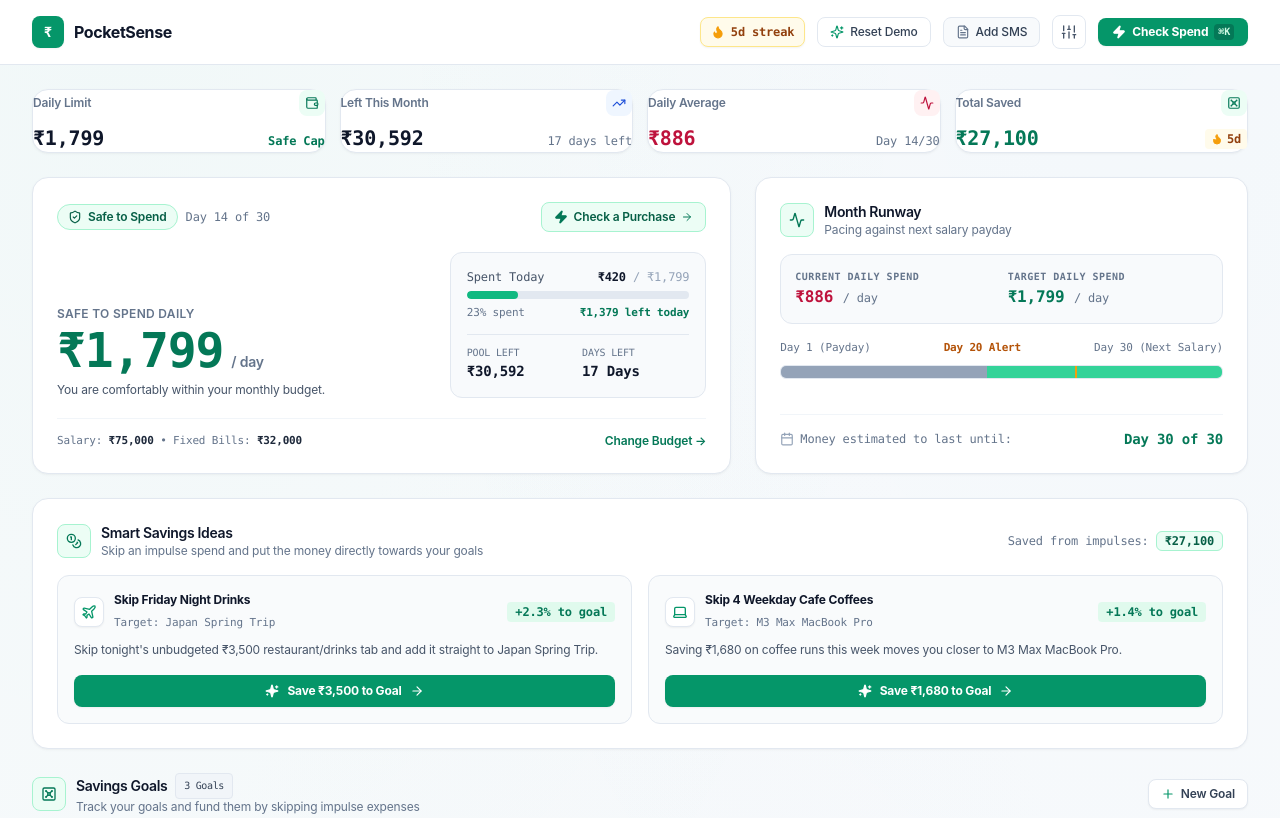
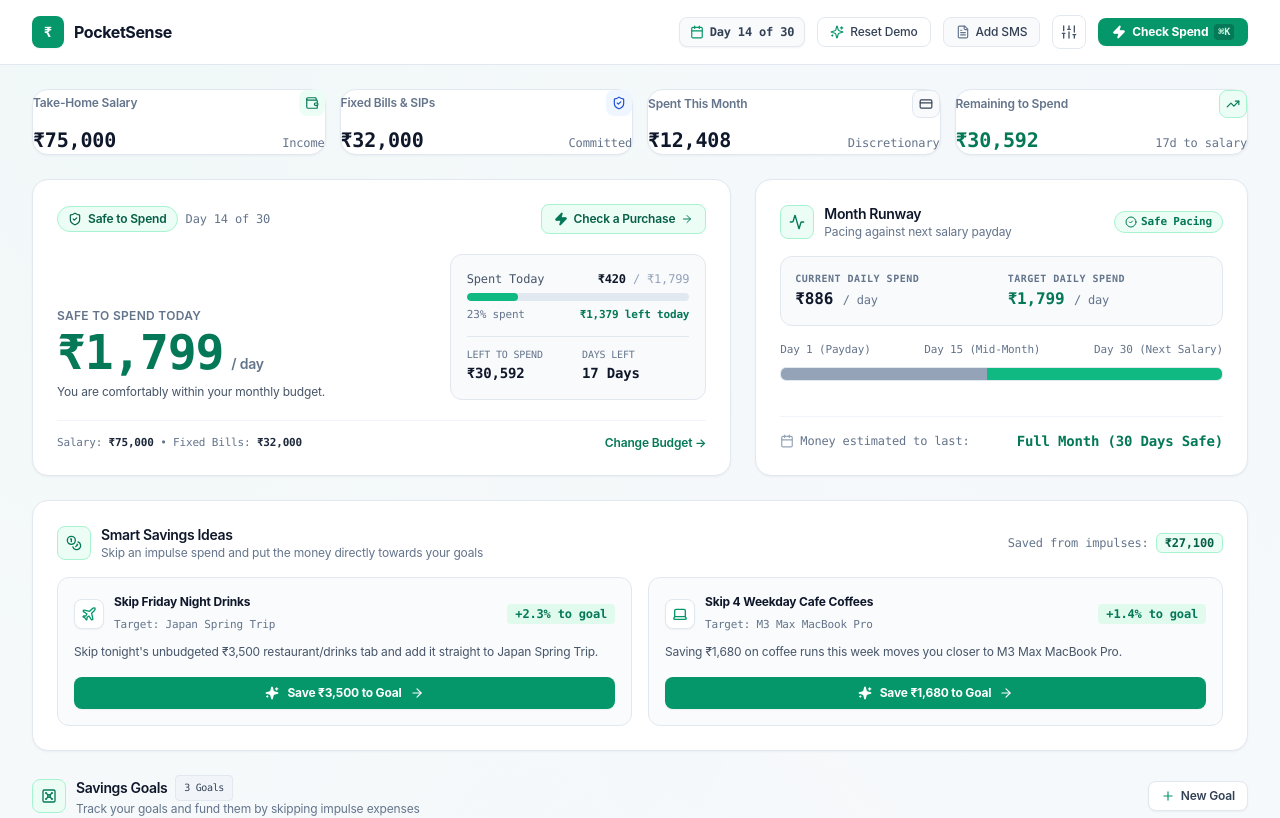
Before and after one commit to GowthamB-09/PocketSense-AI-Arthaton, a Next.js app: page / in a window 1280 px wide. Shown: the top 818 px of the page. Built offline with nearby package versions, Linux system fonts and the light colour scheme.

Commit message:
feat: replace confusing summary cards and fake streak with transparent monthly balance sheet and clean pacing

```diff
--- a/src/app/page.tsx
+++ b/src/app/page.tsx
@@ -17,9 +17,9 @@ import { formatINR } from "@/lib/utils";
 import {
   TrendingUp,
   Wallet,
-  Activity,
-  Flame,
-  Vault,
+  ShieldCheck,
+  CreditCard,
+  Calendar,
 } from "lucide-react";
 
 function DashboardContent() {
@@ -41,64 +41,61 @@ function DashboardContent() {
 
       {/* Main Dashboard */}
       <main className="flex-1 max-w-7xl w-full mx-auto px-4 sm:px-6 lg:px-8 py-6 space-y-6">
-        {/* Simple 4-Card Summary */}
+        {/* Transparent 4-Card Monthly Balance Sheet */}
         <div className="grid grid-cols-2 lg:grid-cols-4 gap-3.5">
-          {/* Daily Limit */}
+          {/* Card 1: Monthly Salary */}
           <div className="fintech-card rounded-2xl p-4.5 bg-white border border-slate-200 shadow-sm flex flex-col justify-between">
             <div className="flex items-center justify-between text-slate-500 mb-2">
-              <span className="text-xs font-semibold text-slate-500">Daily Limit</span>
+              <span className="text-xs font-semibold text-slate-500">Take-Home Salary</span>
               <div className="p-1.5 rounded-lg bg-emerald-50 text-emerald-700">
                 <Wallet className="w-3.5 h-3.5" />
               </div>
             </div>
             <div className="flex items-baseline justify-between font-mono">
-              <span className="text-xl font-bold text-slate-900">{formatINR(analysis.dailySafeToSpend)}</span>
-              <span className="text-xs text-emerald-700 font-semibold">Safe Cap</span>
+              <span className="text-xl font-bold text-slate-900">{formatINR(profile.monthlySalary)}</span>
+              <span className="text-xs text-slate-500 font-normal">Income</span>
             </div>
           </div>
 
-          {/* Left This Month */}
+          {/* Card 2: Fixed Essentials */}
           <div className="fintech-card rounded-2xl p-4.5 bg-white border border-slate-200 shadow-sm flex flex-col justify-between">
             <div className="flex items-center justify-between text-slate-500 mb-2">
-              <span className="text-xs font-semibold text-slate-500">Left This Month</span>
+              <span className="text-xs font-semibold text-slate-500">Fixed Bills &amp; SIPs</span>
               <div className="p-1.5 rounded-lg bg-blue-50 text-blue-700">
+                <ShieldCheck className="w-3.5 h-3.5" />
+              </div>
+            </div>
+            <div className="flex items-baseline justify-between font-mono">
+              <span className="text-xl font-bold text-slate-900">{formatINR(profile.fixedEssentials)}</span>
+              <span className="text-xs text-slate-500 font-normal">Committed</span>
+            </div>
+          </div>
+
+          {/* Card 3: Spent This Month */}
+          <div className="fintech-card rounded-2xl p-4.5 bg-white border border-slate-200 shadow-sm flex flex-col justify-between">
+            <div className="flex items-center justify-between text-slate-500 mb-2">
+              <span className="text-xs font-semibold text-slate-500">Spent This Month</span>
+              <div className="p-1.5 rounded-lg bg-slate-50 text-slate-700 border border-slate-200">
+                <CreditCard className="w-3.5 h-3.5" />
+              </div>
+            </div>
+            <div className="flex items-baseline justify-between font-mono">
+              <span className="text-xl font-bold text-slate-900">{formatINR(analysis.discretionarySpentSoFar)}</span>
+              <span className="text-xs text-slate-500 font-normal">Discretionary</span>
+            </div>
+          </div>
+
+          {/* Card 4: Remaining to Spend */}
+          <div className="fintech-card rounded-2xl p-4.5 bg-white border border-slate-200 shadow-sm flex flex-col justify-between">
+            <div className="flex items-center justify-between text-slate-500 mb-2">
+              <span className="text-xs font-semibold text-slate-500">Remaining to Spend</span>
+              <div className="p-1.5 rounded-lg bg-emerald-50 text-emerald-700 border border-emerald-200">
                 <TrendingUp className="w-3.5 h-3.5" />
               </div>
             </div>
             <div className="flex items-baseline justify-between font-mono">
-              <span className="text-xl font-bold text-slate-900">{formatINR(analysis.remainingMonthlyPool)}</span>
-              <span className="text-xs text-slate-500">{analysis.daysRemaining} days left</span>
-            </div>
-          </div>
-
-          {/* Daily Average */}
-          <div className="fintech-card rounded-2xl p-4.5 bg-white border border-slate-200 shadow-sm flex flex-col justify-between">
-            <div className="flex items-center justify-between text-slate-500 mb-2">
-              <span className="text-xs font-semibold text-slate-500">Daily Average</span>
-              <div className="p-1.5 rounded-lg bg-rose-50 text-rose-700">
-                <Activity className="w-3.5 h-3.5" />
-              </div>
-            </div>
-            <div className="flex items-baseline justify-between font-mono">
-              <span className="text-xl font-bold text-rose-700">{formatINR(analysis.burnRatePerDay)}</span>
-              <span className="text-xs text-slate-500">Day {analysis.currentDayOfMonth}/{analysis.daysInMonth}</span>
-            </div>
-          </div>
-
-          {/* Total Saved */}
-          <div className="fintech-card rounded-2xl p-4.5 bg-white border border-slate-200 shadow-sm flex flex-col justify-between">
-            <div className="flex items-center justify-between text-slate-500 mb-2">
-              <span className="text-xs font-semibold text-slate-500">Total Saved</span>
-              <div className="p-1.5 rounded-lg bg-emerald-50 text-emerald-700">
-                <Vault className="w-3.5 h-3.5" />
-              </div>
-            </div>
-            <div className="flex items-baseline justify-between font-mono">
-              <span className="text-xl font-bold text-emerald-700">{formatINR(profile.totalSavedToJars)}</span>
-              <span className="text-xs text-amber-800 font-semibold flex items-center gap-1 bg-amber-50 px-1.5 py-0.5 rounded">
-                <Flame className="w-3 h-3 fill-amber-500 text-amber-500" />
-                {profile.disciplineStreak}d
-              </span>
+              <span className="text-xl font-bold text-emerald-700">{formatINR(analysis.remainingMonthlyPool)}</span>
+              <span className="text-xs text-slate-500 font-normal">{analysis.daysRemaining}d to salary</span>
             </div>
           </div>
         </div>
--- a/src/components/BeforeIScanModal.tsx
+++ b/src/components/BeforeIScanModal.tsx
@@ -296,7 +296,7 @@ export const BeforeIScanModal: React.FC<BeforeIScanModalProps> = ({
                     {savedSuccess ? (
                       <span className="flex items-center gap-1.5">
                         <CheckCircle2 className="w-3.5 h-3.5" />
-                        Transferred to Reserve (+1 Streak)
+                        Transferred to Savings Goal
                       </span>
                     ) : (
                       <span>Divert &amp; Save {formatINR(verdictData.amount)}</span>
--- a/src/components/DailySafeCard.tsx
+++ b/src/components/DailySafeCard.tsx
@@ -96,7 +96,7 @@ export const DailySafeCard: React.FC<DailySafeCardProps> = ({
         <div className="grid grid-cols-1 md:grid-cols-12 gap-6 items-end">
           <div className="md:col-span-7 space-y-1">
             <span className="text-xs font-semibold text-slate-500 block uppercase tracking-wide">
-              Safe to Spend Daily
+              Safe to Spend Today
             </span>
 
             <div className="flex items-baseline gap-2">
@@ -138,7 +138,7 @@ export const DailySafeCard: React.FC<DailySafeCardProps> = ({
 
             <div className="grid grid-cols-2 gap-2 pt-2.5 border-t border-slate-200 text-xs font-mono">
               <div>
-                <span className="text-[10px] text-slate-500 block uppercase font-medium">Pool Left</span>
+                <span className="text-[10px] text-slate-500 block uppercase font-medium">Left to Spend</span>
                 <span className="font-bold text-slate-900 text-sm">{formatINR(remainingMonthlyPool)}</span>
               </div>
               <div>
--- a/src/components/FinancialMemoryViewer.tsx
+++ b/src/components/FinancialMemoryViewer.tsx
@@ -59,15 +59,15 @@ export const FinancialMemoryViewer: React.FC<FinancialMemoryViewerProps> = ({
             </div>
 
             <div className="p-3.5 rounded-xl bg-slate-50 border border-slate-200">
-              <span className="text-[10px] text-slate-500 block uppercase font-semibold">Discipline Streak</span>
-              <span className="font-bold text-amber-700 text-sm flex items-center gap-1.5 mt-0.5">
-                <Flame className="w-4 h-4 fill-amber-500 text-amber-500" />
-                {profile.disciplineStreak} Days
+              <span className="text-[10px] text-slate-500 block uppercase font-semibold">Runway Status</span>
+              <span className="font-bold text-emerald-700 text-sm flex items-center gap-1.5 mt-0.5">
+                <ShieldCheck className="w-4 h-4 text-emerald-600" />
+                {analysis.projectedRunOutDay >= analysis.daysInMonth ? "Full Month Safe" : `Pacing Day ${analysis.projectedRunOutDay}`}
               </span>
             </div>
 
             <div className="p-3.5 rounded-xl bg-slate-50 border border-slate-200">
-              <span className="text-[10px] text-slate-500 block uppercase font-semibold">Diverted to Vaults</span>
+              <span className="text-[10px] text-slate-500 block uppercase font-semibold">Saved in Goal Jars</span>
               <span className="font-bold text-emerald-700 text-sm mt-0.5 block">
                 {formatINR(profile.totalSavedToJars)}
               </span>
--- a/src/components/Navbar.tsx
+++ b/src/components/Navbar.tsx
@@ -6,7 +6,7 @@ import {
   Sparkles,
   FileText,
   Sliders,
-  Flame,
+  Calendar,
   Check,
   Zap,
 } from "lucide-react";
@@ -24,7 +24,7 @@ export const Navbar: React.FC<NavbarProps> = ({
   onOpenSmsParser,
   onOpenSettings,
 }) => {
-  const { profile, loadSyntheticDemo } = useFinancialMemory();
+  const { profile, analysis, loadSyntheticDemo } = useFinancialMemory();
   const [loadedAlert, setLoadedAlert] = useState(false);
 
   const handleLoadDemo = () => {
@@ -53,10 +53,10 @@ export const Navbar: React.FC<NavbarProps> = ({
 
         {/* Right Actions */}
         <div className="flex items-center gap-2 sm:gap-3">
-          {/* Streak */}
-          <div className="flex items-center gap-1.5 px-2.5 py-1.5 rounded-lg text-xs font-mono text-amber-800 bg-amber-50 border border-amber-200 shadow-sm">
-            <Flame className="w-3.5 h-3.5 fill-amber-500 text-amber-500" />
-            <span className="font-bold">{profile.disciplineStreak}d streak</span>
+          {/* Salary Cycle Indicator */}
+          <div className="hidden sm:flex items-center gap-1.5 px-2.5 py-1.5 rounded-lg text-xs font-mono text-slate-700 bg-slate-50 border border-slate-200 shadow-sm">
+            <Calendar className="w-3.5 h-3.5 text-emerald-600" />
+            <span className="font-semibold">{analysis?.dateLabel || `Day ${analysis?.currentDayOfMonth || 1} of ${analysis?.daysInMonth || 30}`}</span>
           </div>
 
           {/* Reset Demo Data */}
--- a/src/components/OpportunityCostBanner.tsx
+++ b/src/components/OpportunityCostBanner.tsx
@@ -141,7 +141,7 @@ export const OpportunityCostBanner: React.FC = () => {
                 {isClaimed ? (
                   <>
                     <CheckCircle2 className="w-4 h-4 text-emerald-700" />
-                    <span>Saved to Goal (+1 Streak)</span>
+                    <span>Saved to Goal</span>
                   </>
                 ) : (
                   <>
--- a/src/components/RunOutDayPredictor.tsx
+++ b/src/components/RunOutDayPredictor.tsx
@@ -3,13 +3,14 @@
 import React from "react";
 import { useFinancialMemory } from "@/lib/memory/memoryContext";
 import { formatINR } from "@/lib/utils";
-import { Activity, AlertCircle, Calendar } from "lucide-react";
+import { Activity, AlertCircle, CheckCircle2, Calendar } from "lucide-react";
 
 export const RunOutDayPredictor: React.FC = () => {
   const { analysis } = useFinancialMemory();
   const { burnRatePerDay, dailySafeToSpend, projectedRunOutDay, currentDayOfMonth, daysInMonth } = analysis;
 
-  const isSqueezeRisk = projectedRunOutDay <= 20;
+  const isBurnFast = burnRatePerDay > dailySafeToSpend;
+  const isSqueezeRisk = projectedRunOutDay < daysInMonth;
 
   return (
     <div className="fintech-card rounded-2xl p-6 flex flex-col justify-between h-full bg-white border border-slate-200 shadow-sm">
@@ -30,10 +31,15 @@ export const RunOutDayPredictor: React.FC = () => {
             </div>
           </div>
 
-          {isSqueezeRisk && (
+          {isBurnFast ? (
             <span className="inline-flex items-center gap-1 text-[11px] font-mono font-semibold px-2.5 py-0.5 rounded-full bg-rose-50 text-rose-700 border border-rose-200">
               <AlertCircle className="w-3 h-3" />
-              <span>Spending Fast</span>
+              <span>Pacing Fast</span>
+            </span>
+          ) : (
+            <span className="inline-flex items-center gap-1 text-[11px] font-mono font-semibold px-2.5 py-0.5 rounded-full bg-emerald-50 text-emerald-700 border border-emerald-200">
+              <CheckCircle2 className="w-3 h-3" />
+              <span>Safe Pacing</span>
             </span>
           )}
         </div>
@@ -44,7 +50,7 @@ export const RunOutDayPredictor: React.FC = () => {
             <span className="text-[10px] text-slate-500 uppercase tracking-wider block font-semibold">
               Current Daily Spend
             </span>
-            <span className="text-base font-bold text-rose-700">
+            <span className={`text-base font-bold ${isBurnFast ? "text-rose-700" : "text-slate-900"}`}>
               {formatINR(burnRatePerDay)} <span className="text-xs text-slate-500 font-normal">/ day</span>
             </span>
           </div>
@@ -63,8 +69,8 @@ export const RunOutDayPredictor: React.FC = () => {
         <div className="my-4 space-y-2">
           <div className="flex justify-between items-center text-[11px] font-mono text-slate-500">
             <span>Day 1 (Payday)</span>
-            <span className="text-amber-700 font-semibold">Day 20 Alert</span>
-            <span>Day 30 (Next Salary)</span>
+            <span>Day 15 (Mid-Month)</span>
+            <span>Day {daysInMonth} (Next Salary)</span>
           </div>
 
           <div className="relative h-3.5 w-full rounded-md bg-slate-100 border border-slate-200 overflow-hidden flex">
@@ -79,20 +85,13 @@ export const RunOutDayPredictor: React.FC = () => {
             {projectedRunOutDay > currentDayOfMonth ? (
               <div
                 className={`h-full ${
-                  projectedRunOutDay <= 20 ? "bg-rose-400/80" : "bg-emerald-400"
+                  isSqueezeRisk ? "bg-amber-400" : "bg-emerald-500"
                 }`}
                 style={{
-                  width: `${((projectedRunOutDay - currentDayOfMonth) / daysInMonth) * 100}%`,
+                  width: `${((Math.min(daysInMonth, projectedRunOutDay) - currentDayOfMonth) / daysInMonth) * 100}%`,
                 }}
               />
             ) : null}
-
-            {/* Day 20 Marker */}
-            <div
-              className="absolute top-0 bottom-0 w-0.5 bg-amber-500 z-10"
-              style={{ left: `${(20 / daysInMonth) * 100}%` }}
-              title="Day 20 Warning Marker"
-            />
           </div>
         </div>
       </div>
@@ -101,10 +100,10 @@ export const RunOutDayPredictor: React.FC = () => {
       <div className="pt-3.5 border-t border-slate-100 flex items-center justify-between text-xs font-mono text-slate-500">
         <span className="flex items-center gap-1.5">
           <Calendar className="w-3.5 h-3.5 text-slate-400" />
-          <span>Money estimated to last until:</span>
+          <span>Money estimated to last:</span>
         </span>
-        <span className={projectedRunOutDay <= 20 ? "text-rose-700 font-bold text-sm" : "text-emerald-700 font-bold text-sm"}>
-          Day {projectedRunOutDay} of {daysInMonth}
+        <span className={isSqueezeRisk ? "text-rose-700 font-bold text-sm" : "text-emerald-700 font-bold text-sm"}>
+          {projectedRunOutDay >= daysInMonth ? `Full Month (${daysInMonth} Days Safe)` : `Until Day ${projectedRunOutDay} of ${daysInMonth}`}
         </span>
       </div>
     </div>
```
